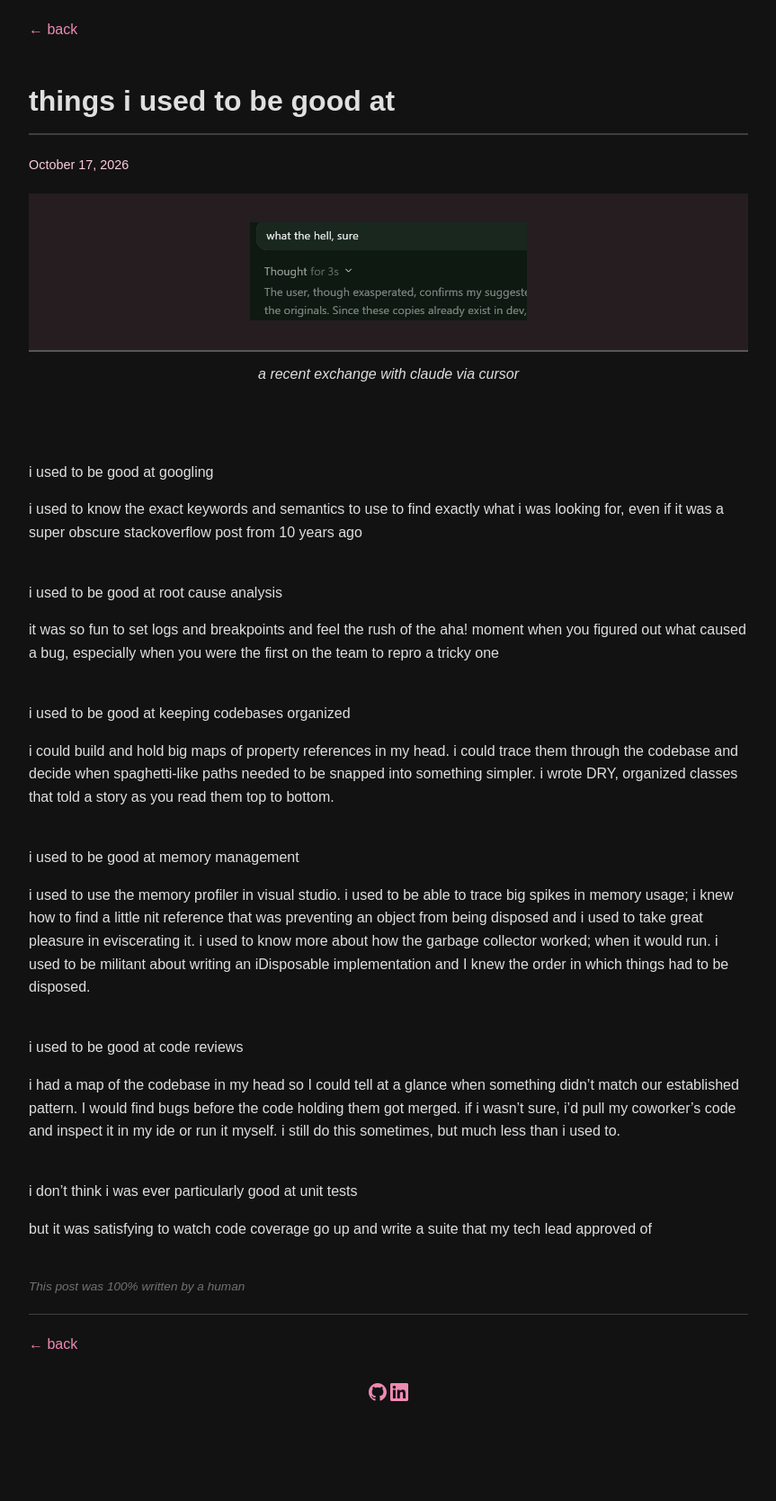
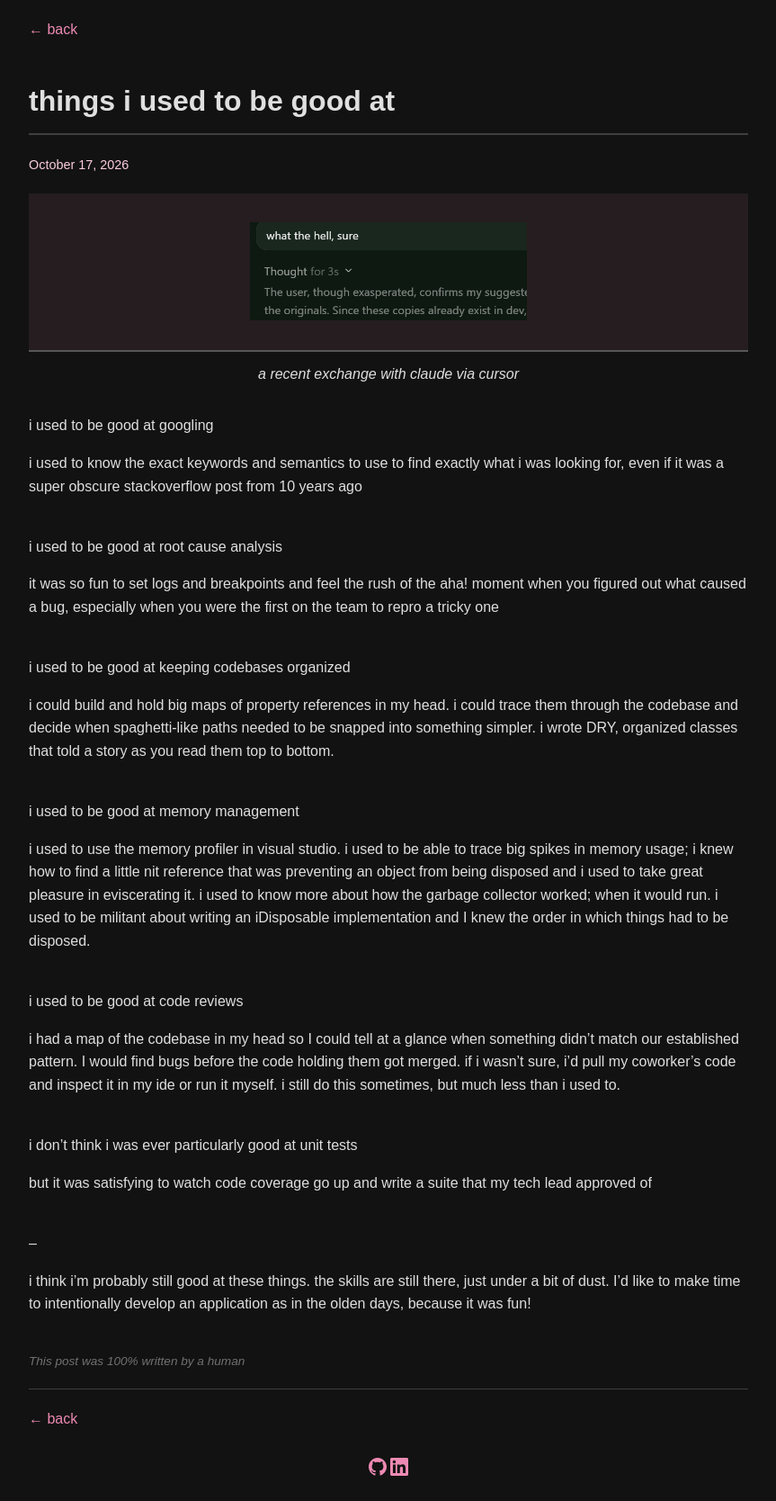
Before and after one commit to superfamousdog/superfamousdog.github.io, a Jekyll site: the page built from _posts/2026-10-17-things-i-used-to-be-good-at.md, in a window 1280 px wide. Shown: the whole page at 90% size, without its empty margins (208-1071 px from the left). Built offline with Jekyll 4.4.1, drawn with Linux system fonts in a browser that asks for light colours; before the commit the page ends 1584 px from its top, so only the background shows below that.

Commit message:
Update 2026-10-17-things-i-used-to-be-good-at.md

```diff
--- a/_posts/2026-10-17-things-i-used-to-be-good-at.md
+++ b/_posts/2026-10-17-things-i-used-to-be-good-at.md
@@ -9,8 +9,6 @@ attribution: "This post was 100% written by a human"
 | *a recent exchange with claude via cursor* |
 
 
-
-<br><br>
 i used to be good at googling
 
 i used to know the exact keywords and semantics to use to find exactly what i was looking for, even if it was a super obscure stackoverflow post from 10 years ago<br><br>
@@ -33,4 +31,9 @@ i had a map of the codebase in my head so I could tell at a glance when somethin
 
 i don't think i was ever particularly good at unit tests
 
-but it was satisfying to watch code coverage go up and write a suite that my tech lead approved of
+but it was satisfying to watch code coverage go up and write a suite that my tech lead approved of<br><br>
+
+--
+
+
+i think i'm probably still good at these things. the skills are still there, just under a bit of dust. I'd like to make time to intentionally develop an application as in the olden days, because it was fun!
```
